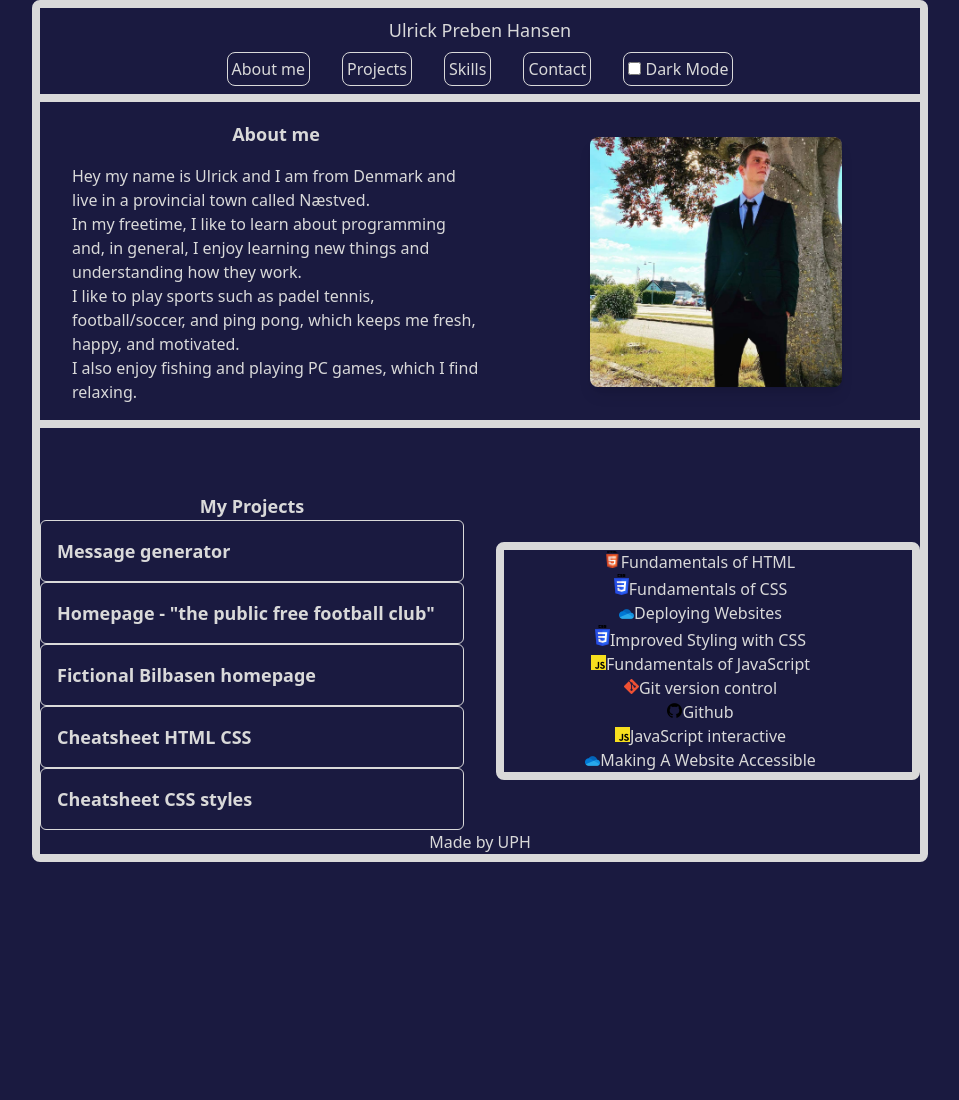
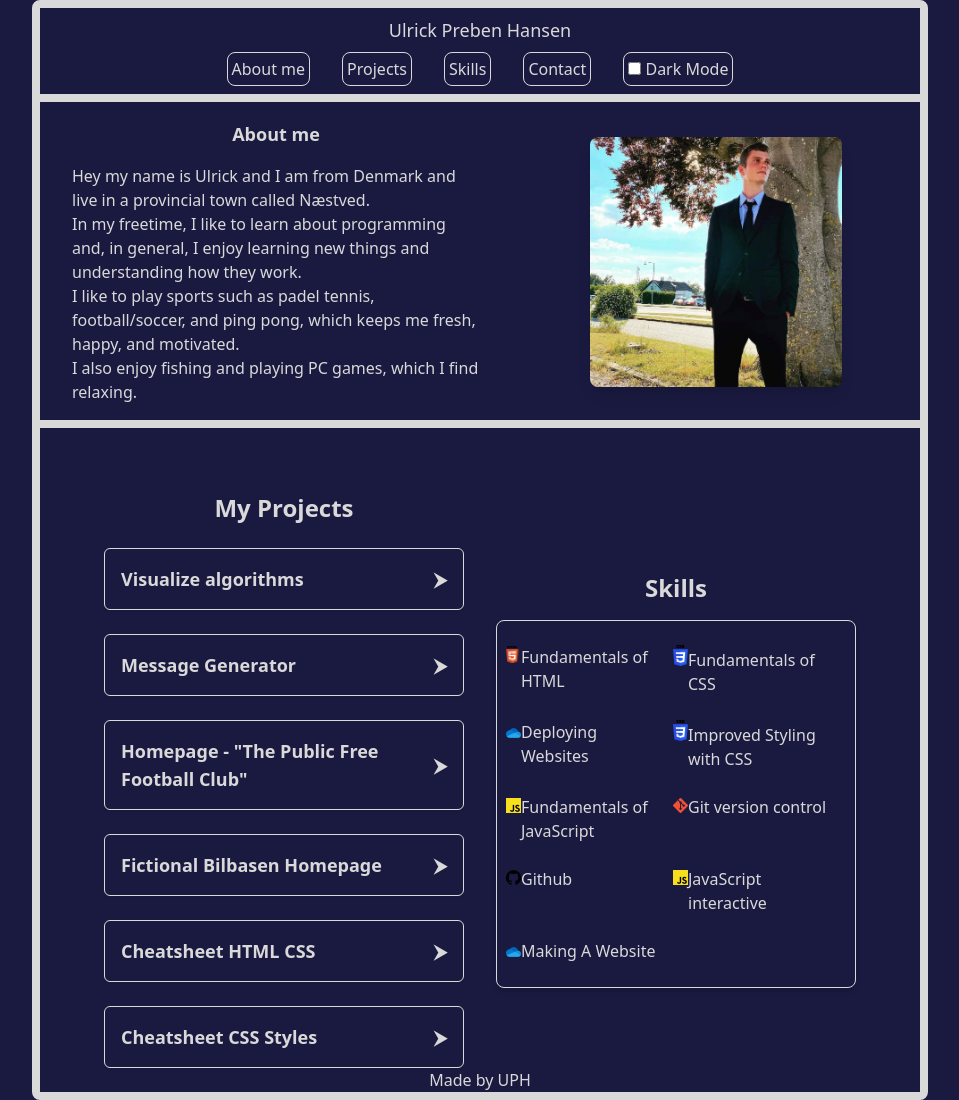
Before and after one commit to Ulrick1432/My_Portfolio, a website: page index.html in a window 1280 px wide. Shown: the whole page, without its empty margins (160-1119 px from the left). Before the commit the page ends 862 px from the top, so only its background shows below. Drawn offline with Linux system fonts and the light colour scheme.

Commit message:
link to visualize_algorithms added in projects

```diff
--- a/index.html
+++ b/index.html
@@ -57,57 +57,67 @@
                     >
                 </div>
             </section>
-            <section id="my-projects" class="flex flex-row mt-16 md:flex-row items-center md:space-x-8">
-                <div class="md:w-1/2">
-                    <h2 class="text-center font-semibold text-lg">My Projects</h2>
-                    <details class="group border rounded-md p-4">
-                        <summary class="cursor-pointer font-semibold text-lg flex items-center">
-                            <span>Message generator</span>
-                            <span class="ml-auto transition-transform group-open:rotate-90"></span>
+            <section id="my-projects" class="flex flex-col gap-12 mt-16 md:flex-row md:gap-8 items-center px-4 md:px-16">
+                <!-- Projects Section -->
+                <div class="w-full md:w-1/2 space-y-6">
+                    <h2 class="text-center font-bold text-xl md:text-2xl text-gray-800">My Projects</h2>
+                    <details id="visualize-algorithms" class="group border border-gray-300 rounded-md p-4 shadow-sm hover:shadow-lg transition-shadow duration-300">
+                        <summary class="cursor-pointer font-semibold text-lg flex items-center text-gray-800">
+                            <span>Visualize algorithms</span>
+                            <span class="ml-auto transition-transform group-open:rotate-90">⮞</span>
+                        </summary>
+                    </details>
+                    <details class="group border border-gray-300 rounded-md p-4 shadow-sm hover:shadow-lg transition-shadow duration-300">
+                        <summary class="cursor-pointer font-semibold text-lg flex items-center text-gray-800">
+                            <span>Message Generator</span>
+                            <span class="ml-auto transition-transform group-open:rotate-90">⮞</span>
                         </summary>
                         <div class="mt-2 text-gray-600">
-                            Generates a random Message using JavaScript
+                            Generates a random message using JavaScript.
                         </div>
                     </details>
-                    <details class="group border rounded-md p-4">
-                        <summary class="cursor-pointer font-semibold text-lg flex items-center">
-                            <span>Homepage - "the public free football club"</span>
-                            <span class="ml-auto transition-transform group-open:rotate-90"></span>
+                    <details class="group border border-gray-300 rounded-md p-4 shadow-sm hover:shadow-lg transition-shadow duration-300">
+                        <summary class="cursor-pointer font-semibold text-lg flex items-center text-gray-800">
+                            <span>Homepage - "The Public Free Football Club"</span>
+                            <span class="ml-auto transition-transform group-open:rotate-90">⮞</span>
                         </summary>
                         <div class="mt-2 text-gray-600">
-                            My first self-build webpage with fictional subject
+                            My first self-built webpage with a fictional subject.
                         </div>
                     </details>
-                    <details class="group border rounded-md p-4">
-                        <summary class="cursor-pointer font-semibold text-lg flex items-center">
-                            <span>Fictional Bilbasen homepage</span>
-                            <span class="ml-auto transition-transform group-open:rotate-90"></span>
+                    <details class="group border border-gray-300 rounded-md p-4 shadow-sm hover:shadow-lg transition-shadow duration-300">
+                        <summary class="cursor-pointer font-semibold text-lg flex items-center text-gray-800">
+                            <span>Fictional Bilbasen Homepage</span>
+                            <span class="ml-auto transition-transform group-open:rotate-90">⮞</span>
                         </summary>
                         <div class="mt-2 text-gray-600">
-                            My first self-buid reblica of bilbasen.dk
+                            My first self-built replica of bilbasen.dk.
                         </div>
                     </details>
-                    <details class="group border rounded-md p-4">
-                        <summary class="cursor-pointer font-semibold text-lg flex items-center">
+                    <details class="group border border-gray-300 rounded-md p-4 shadow-sm hover:shadow-lg transition-shadow duration-300">
+                        <summary class="cursor-pointer font-semibold text-lg flex items-center text-gray-800">
                             <span>Cheatsheet HTML CSS</span>
-                            <span class="ml-auto transition-transform group-open:rotate-90"></span>
+                            <span class="ml-auto transition-transform group-open:rotate-90">⮞</span>
                         </summary>
                         <div class="mt-2 text-gray-600">
-                            Cheatsheet of HTML Tables, Orther HTML tags, CSS Selectors + specificity and Common CSS properties
+                            Cheatsheet of HTML tables, other tags, CSS selectors, and properties.
                         </div>
                     </details>
-                    <details class="group border rounded-md p-4">
-                        <summary class="cursor-pointer font-semibold text-lg flex items-center">
-                            <span>Cheatsheet CSS styles</span>
-                            <span class="ml-auto transition-transform group-open:rotate-90"></span>
+                    <details class="group border border-gray-300 rounded-md p-4 shadow-sm hover:shadow-lg transition-shadow duration-300">
+                        <summary class="cursor-pointer font-semibold text-lg flex items-center text-gray-800">
+                            <span>Cheatsheet CSS Styles</span>
+                            <span class="ml-auto transition-transform group-open:rotate-90">⮞</span>
                         </summary>
                         <div class="mt-2 text-gray-600">
-                            Cheatsheet of CSS box model, CSS display + positioning, CSS colors and Typography
+                            Cheatsheet of CSS box model, positioning, colors, and typography.
                         </div>
                     </details>
                 </div>
-                <div id="skills" class="md:w-1/2">
-                    <ul class="flex flex-col items-center border-8 rounded-lg " >
+
+                <!-- Skills Section -->
+                <div id="skills" class="w-full md:w-1/2 space-y-4">
+                    <h3 class="text-center font-bold text-xl md:text-2xl text-gray-800">Skills</h3>
+                    <ul class="grid grid-cols-2 gap-4 md:gap-6 border border-gray-300 rounded-lg p-6 bg-gray-50 shadow-md">
                         <li class="img_html">Fundamentals of HTML</li>
                         <li class="img_css">Fundamentals of CSS</li>
                         <li class="img_cloud">Deploying Websites</li>
@@ -116,13 +126,15 @@
                         <li class="img_git">Git version control</li>
                         <li class="img_github">Github</li>
                         <li class="img_js">JavaScript interactive</li>
-                        <li class="img_cloud">Making A Website Accessible</li>
+                        <li class="img_cloud">Making A Website
                     </ul>
                 </div>
             </section>
+
         </main>
         <footer>
             <p class="text-center">Made by UPH</p>
         </footer>
     </Body>
+    <script type="module" src="./src/eventListener.js"></script>
 </html>
--- /dev/null
+++ b/src/eventListener.js
@@ -0,0 +1,3 @@
+document.getElementById('visualize-algorithms').addEventListener('click', function() {
+    window.location.href = 'https://ulrick1432.github.io/visualize_algorithms/';
+});
```
Also changed, not shown: src/output.css.
